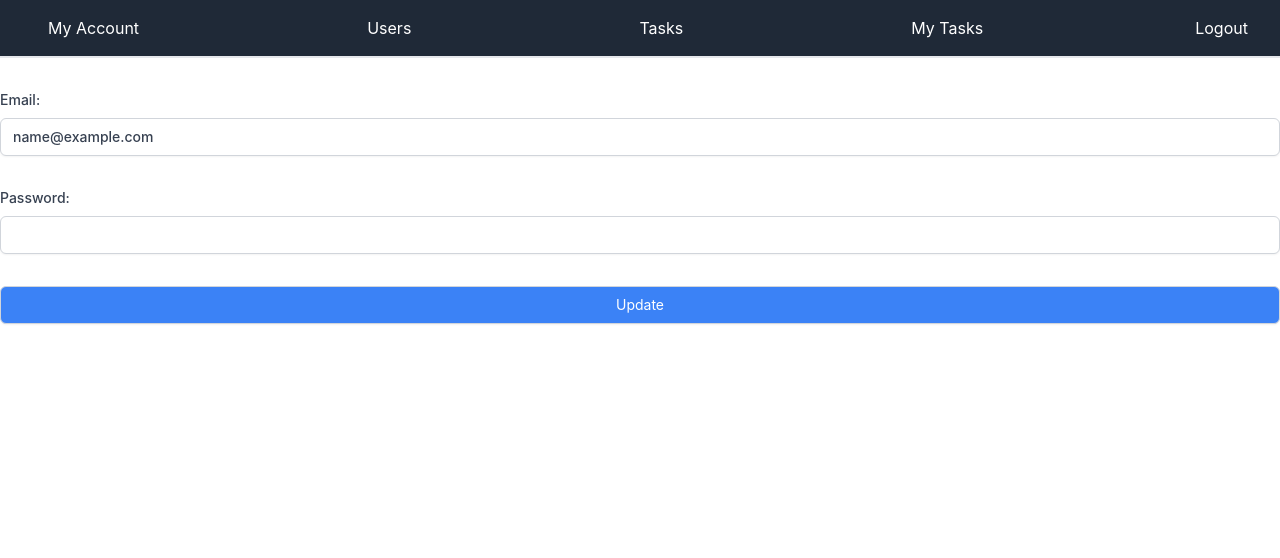
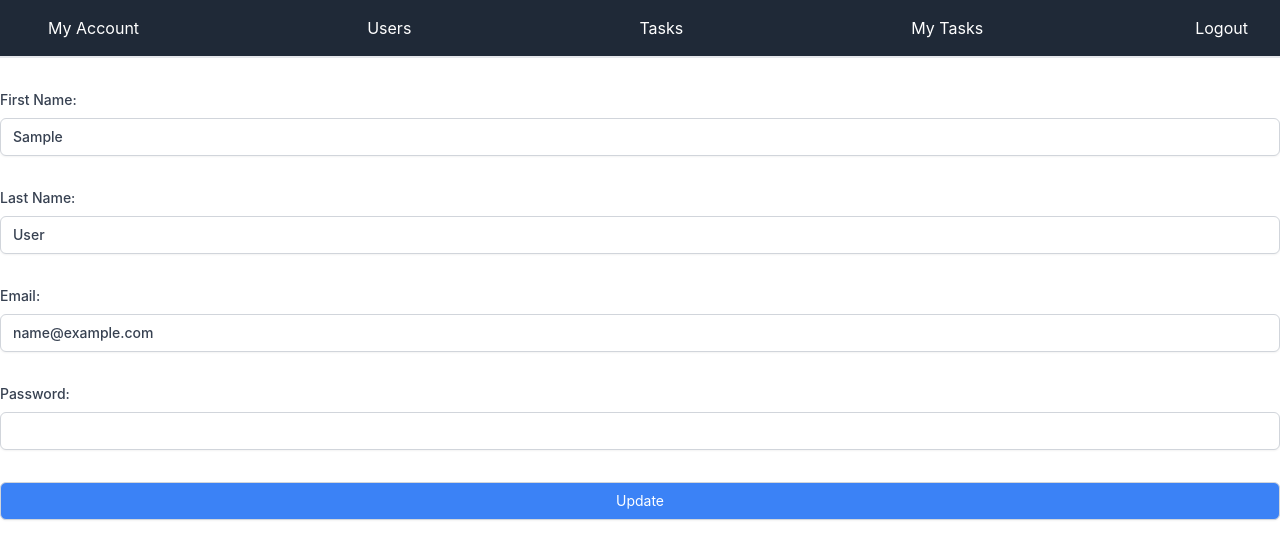
Before and after one commit to DiazIgnacio/tasks-list-manager, a React (Create React App) app in the folder client/: page /my-account in a window 1280 px wide. Shown: the top 558 px of the page. Built offline with nearby package versions, Linux system fonts and the light colour scheme; no server answers; sample sign-in values are in the browser's storage.

Commit message:
feat(users): add firstname and lastname to users

```diff
--- a/client/src/pages/MyAccount/index.jsx
+++ b/client/src/pages/MyAccount/index.jsx
@@ -1,4 +1,4 @@
-import React, { useEffect, useState } from 'react';
+import React, { useEffect, useMemo, useState } from 'react';
 
 import { Label, Input, Button } from '../../components';
 import { useAuthContext } from '../../contexts/AuthContext';
@@ -6,14 +6,24 @@ import apiClient from '../../utils/axios';
 
 const MyAccount = () => {
   const { user } = useAuthContext();
-  const [values, setValues] = useState({
-    email: user?.email,
-    password: '',
-  });
+
+  const initialValues = useMemo(
+    () => ({
+      email: user?.email,
+      password: '',
+      firstName: user?.firstName || '',
+      lastName: user?.lastName || '',
+    }),
+    [user]
+  );
+  const [values, setValues] = useState(initialValues);
 
   useEffect(() => {
-    setValues({ password: '', email: user?.email });
-  }, [user?.email]);
+    setValues(initialValues);
+    return () => {
+      setValues(initialValues);
+    };
+  }, [initialValues]);
 
   const onChangeHandler = e => {
     const { name, value } = e.target;
@@ -23,13 +33,8 @@ const MyAccount = () => {
   const onSubmitHandler = async e => {
     e.preventDefault();
 
-    const { email, password } = values;
-
     try {
-      await apiClient.patch(`/api/users/${user.id}`, {
-        email,
-        password,
-      });
+      await apiClient.patch(`/api/users/${user.id}`, values);
       alert('Account updated successfully!');
     } catch (error) {
       console.error(error);
@@ -38,6 +43,24 @@ const MyAccount = () => {
 
   return (
     <form className="space-y-8" onSubmit={onSubmitHandler}>
+      <Label>
+        First Name:
+        <Input
+          type="text"
+          name="firstName"
+          value={values.firstName}
+          onChange={onChangeHandler}
+        />
+      </Label>
+      <Label>
+        Last Name:
+        <Input
+          type="text"
+          name="lastName"
+          value={values.lastName}
+          onChange={onChangeHandler}
+        />
+      </Label>
       <Label>
         Email:
         <Input
--- a/client/src/pages/Users/index.jsx
+++ b/client/src/pages/Users/index.jsx
@@ -21,12 +21,15 @@ const UsersList = ({ users, isLoading }) => {
 
   return users.length ? (
     <ul className="mt-12 grid grid-cols-3 gap-10">
-      {users.map(user => (
-        <li key={user.id}>
-          <h2 className="text-xl font-bold">{user?.name}</h2>
-          <p>{user.email}</p>
-        </li>
-      ))}
+      {users.map(user => {
+        const name = user?.firstName + ' ' + user?.lastName;
+        return (
+          <li key={user.id}>
+            {name && <h2 className="text-xl font-bold">{name}</h2>}
+            <p className="mt-2">{user.email}</p>
+          </li>
+        );
+      })}
     </ul>
   ) : (
     <p className="mt-12">No users found</p>
```
Also changed, not shown: 2 other files (tests, documents, lock files or other folders).
